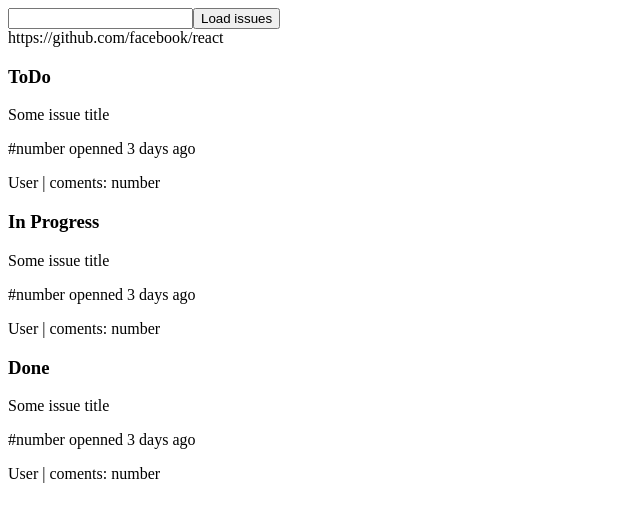
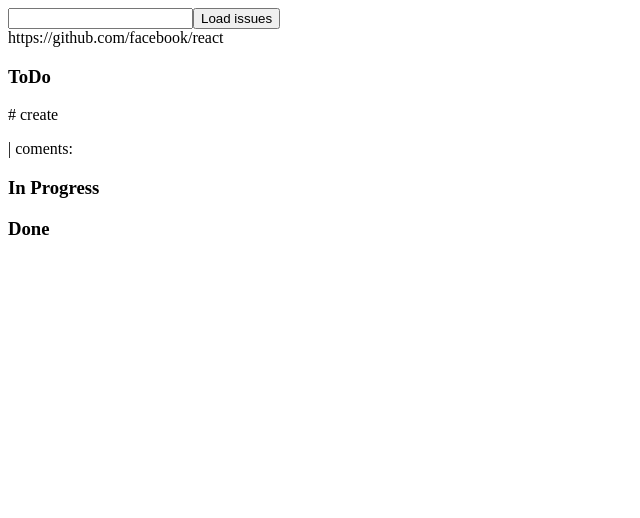
Before and after one commit to radiatom/-github-test-task, a React (Create React App) app: page / in a window 1280 px wide. Shown: the top 518 px of the page, without its empty margins (0-640 px from the left). Built offline with nearby package versions, Linux system fonts and the light colour scheme.

Commit message:
toDoList reducer dispatch toDoList issue

```diff
--- a/src/components/DoneList.tsx
+++ b/src/components/DoneList.tsx
@@ -8,7 +8,7 @@ const DoneList = (props: any) => {
         <div >
             <h3>Done</h3>
             <div>
-                <Issue/>
+                {/* <Issue/> */}
             </div>
         </div>
     );
--- a/src/components/InProgressList.tsx
+++ b/src/components/InProgressList.tsx
@@ -8,7 +8,7 @@ const InProgressList = (props: any) => {
         <div >
             <h3>In Progress</h3>
             <div>
-                <Issue/>
+                {/* <Issue/> */}
             </div>
         </div>
     );
--- a/src/components/Issue.tsx
+++ b/src/components/Issue.tsx
@@ -1,13 +1,16 @@
 import React from 'react';
+import { issueType } from '../reactRedux/ToDoListReducer';
 
+type propsType = {
+    el: issueType
+}
 
-
-const Issue = (props: any) => {
+const Issue = (props: propsType) => {
     return (
         <div >
-            <p>Some issue title</p>
-            <p>#number openned 3 days ago</p>
-            <p>User | coments: number</p>
+            <p>{props.el.title}</p>
+            <p>#{props.el.number} create {props.el.created_at}</p>
+            <p>{props.el.login} | coments: {props.el.comments}</p>
         </div>
     );
 }
--- a/src/components/ToDoList.tsx
+++ b/src/components/ToDoList.tsx
@@ -1,14 +1,19 @@
 import React from 'react';
 import Issue from './Issue';
+import { useSelector } from 'react-redux';
+import { issueToDoListDataSelector } from '../selectors/selectors';
+import { issueType } from '../reactRedux/ToDoListReducer';
 
 
 
 const ToDoList = (props: any) => {
+    const testData = useSelector(issueToDoListDataSelector)
+
     return (
         <div >
             <h3>ToDo</h3>
             <div>
-                <Issue />
+                {testData.map((el: issueType) => ( <Issue key={el.number} el={el} /> ))}
             </div>
         </div>
     );
--- a/src/reactRedux/ToDoListReducer.ts
+++ b/src/reactRedux/ToDoListReducer.ts
@@ -1,6 +1,6 @@
 import { getData } from "../api/api"
 
-type issueType = {
+export type issueType = {
     title: string | null
     number: number | null
     created_at: string | null
@@ -11,7 +11,13 @@ type setDataType = {
     type: typeof SET_DATA
     data: Array<issueType>
 }
-
+type DataItemType = {
+    title: string;
+    number: number;
+    created_at: string;
+    login: string;
+    comments: number;
+}
 const SET_DATA: string = 'ToDoListReducer/SET_DATA'
 export const setData = (res: Array<issueType>): setDataType => {
     return {
@@ -19,8 +25,8 @@ export const setData = (res: Array<issueType>): setDataType => {
         data: res
     }
 }
-type dataType = Array<issueType>
-type defoultStateType = {
+export type dataType = Array<issueType>
+export type defoultStateType = {
     data: dataType
 }
 const defoultState: defoultStateType = {
@@ -53,26 +59,19 @@ export const setToDoListIssues = (owner: string, repo: string) => async (dispatc
 
 
     if (data !== undefined) {
-        const res = []
-        for (let a = 0; a <= data.length; a++) {
-            console.log(data[a].title)
-            let obj = {}
-            //@ts-ignore
-            obj.title = data[a].title
-            //@ts-ignore
-
-            obj.number = data[a].number
-            //@ts-ignore
-
-            obj.created_at = data[a].created_at
-            //@ts-ignore
-
-            obj.login = data[a].user.login
-            //@ts-ignore
-
-            obj.comments = data[a].comments
+        const res: Array<DataItemType> = []
+        // console.log(res)
+        for (let a = 0; a < data.length; a++) {
+            let obj: DataItemType = {
+                title: data[a].title,
+                number: data[a].number,
+                created_at: data[a].created_at,
+                login: data[a].user.login,
+                comments: data[a].comments,
+            }
             res.push(obj)
         }
+        // console.log(res)
         //@ts-ignore
         dispatch(setData(res))
     }
--- /dev/null
+++ b/src/selectors/selectors.ts
@@ -0,0 +1,5 @@
+import { defoultStateType } from "../reactRedux/ToDoListReducer"
+
+export const issueToDoListDataSelector = (state: any) => {
+    return state.toDoListIssues.data
+}
```
